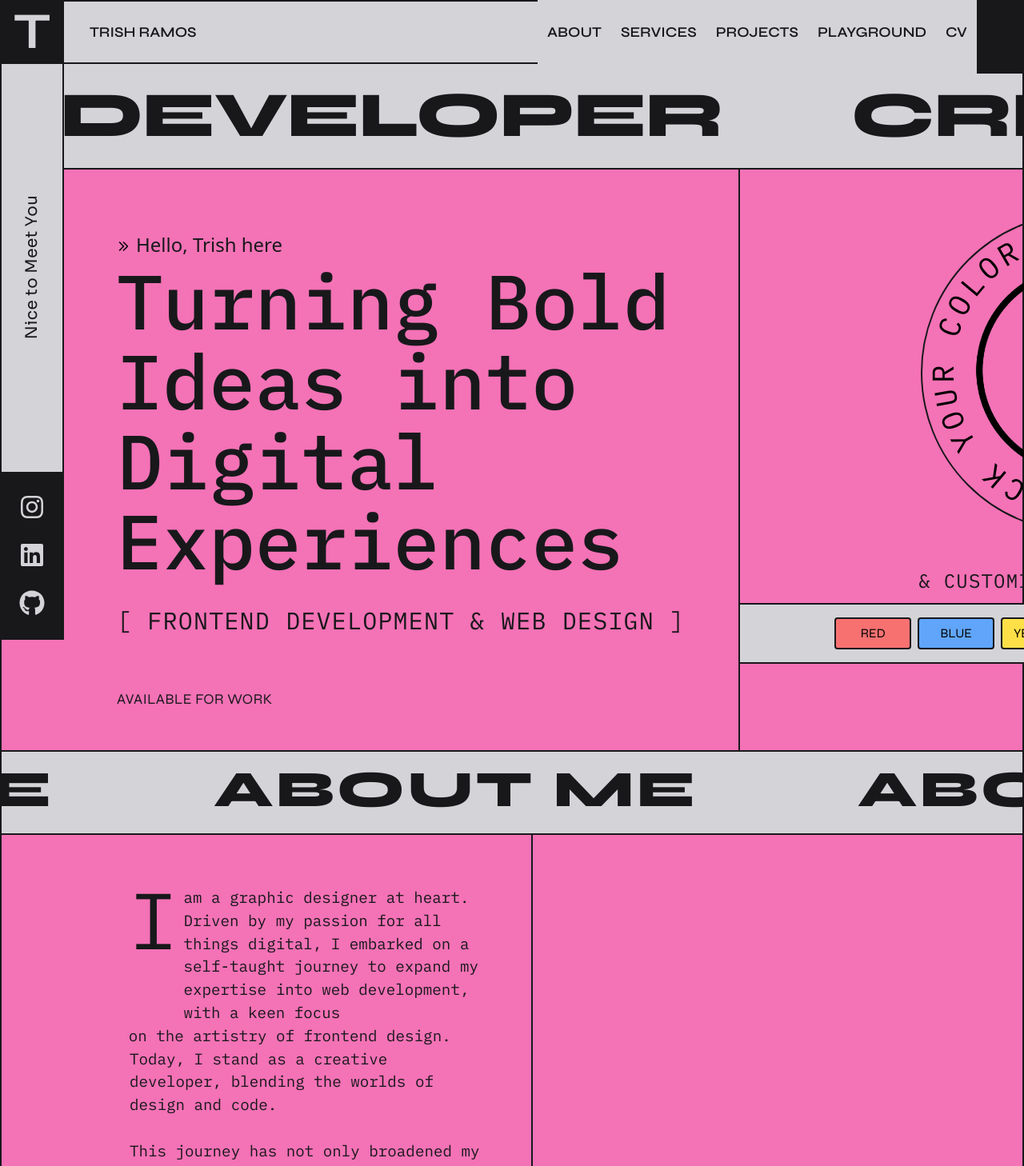
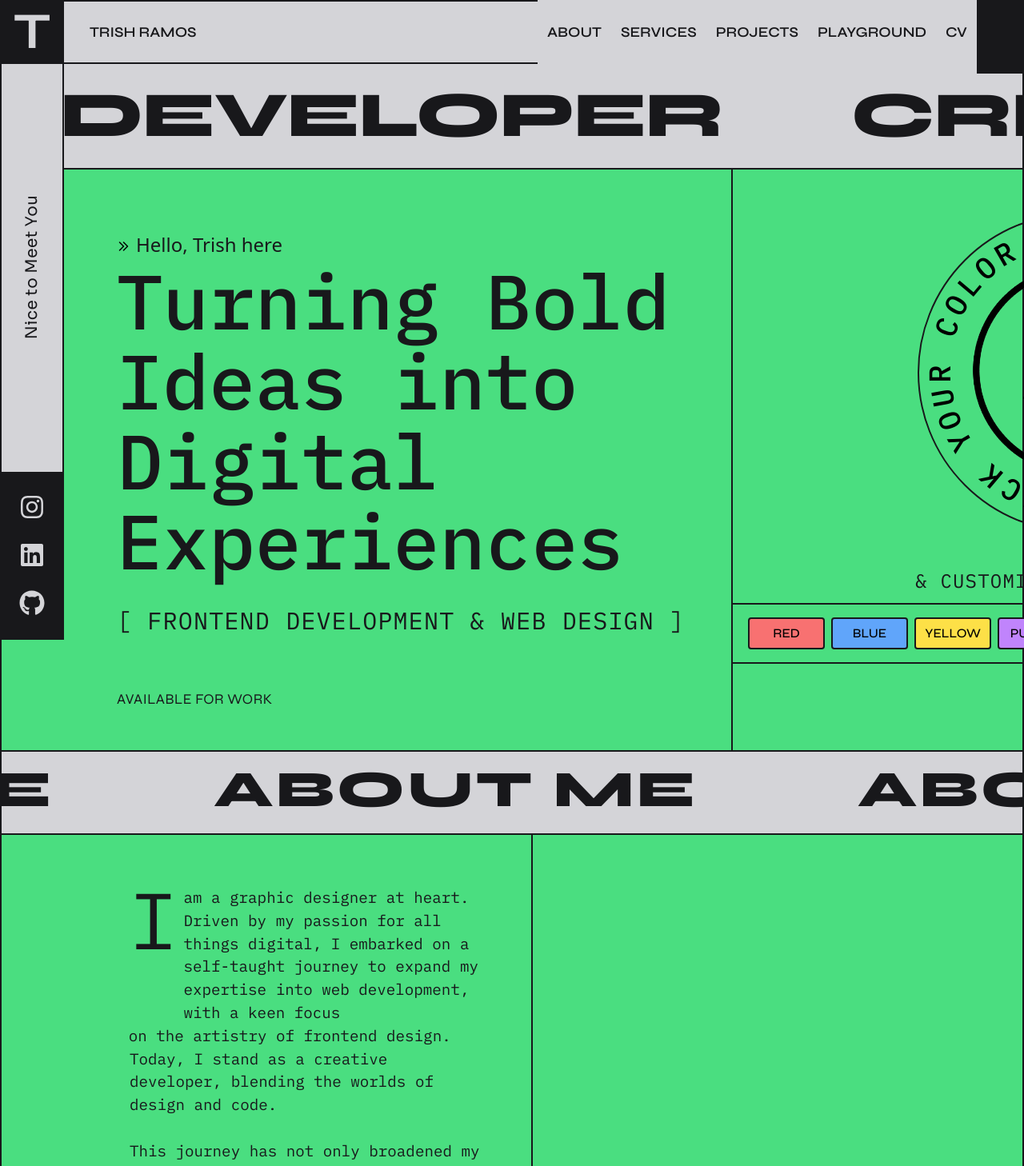
Before and after one commit to sandyFit/trish-portfolio, a React (Create React App) app: page / in a window 1280 px wide. Shown: the top 1458 px of the page at 80% size. Built offline with nearby package versions, Linux system fonts and the light colour scheme; a web font is replaced by a local one.

Commit message:
Styles adjustments

```diff
--- a/src/components/ui/Logo.jsx
+++ b/src/components/ui/Logo.jsx
@@ -13,7 +13,7 @@ const Logo = ({ text }) => {
                         d="M110,60 A50,50 0 1,1 109,60" />
 
                 {/* Apply the text to the path with increased letter spacing */}
-                <text fontSize="10" fontWeight='400' fontFamily="IBM Plex Mono" style={{ letterSpacing: '2.7px', zIndex: '2'}}>
+                <text fontSize="10" fontWeight='500' fontFamily="IBM Plex Mono" style={{ letterSpacing: '2.7px', zIndex: '2'}}>
                     <textPath xlinkHref="#circlePath" startOffset="50%" textAnchor="middle" dominantBaseline="hanging">
                     {text}
                     </textPath>
--- a/src/layouts/Footer.jsx
+++ b/src/layouts/Footer.jsx
@@ -10,7 +10,7 @@ const Footer = () => {
     const date = new Date();
 
     return (
-        <section id='contact' className='w-full h-[calc(100vh-77px)] bg-pink-400 border-2 border-t-0 border-zinc-900'>
+        <section id='contact' className='w-full h-[calc(100vh-77px)] bg-green-400 border-2 border-t-0 border-zinc-900'>
 
             <article className='w-[calc(100vw - 90px)] h-[60px] grid grid-cols-3 border-b-2 bg-zinc-300 cursor-pointer
                 border-zinc-900 ml-[78px] text-center text-zinc-900 font-sora text-[1.2rem] tracking-wide font-[400]'>
--- a/src/pages/home/About.jsx
+++ b/src/pages/home/About.jsx
@@ -31,7 +31,7 @@ const About = () => {
 
     return (
 
-        <section id='about' className='w-full h-[calc(100vh-78px)] bg-pink-400 flex flex-col sticky
+        <section id='about' className='w-full h-[calc(100vh-78px)] bg-green-400 flex flex-col sticky
             border-2 border-zinc-900'>
             <article className='w-full h-[150px] bg-zinc-300 border-b-2 border-zinc-900 flex items-center'>
                 <MotionTextSmall
--- a/src/pages/home/Test.jsx
+++ b/src/pages/home/Test.jsx
@@ -10,7 +10,7 @@ import MotionTextXSmall from '../../components/ui/MotionTextXSmall';
 const Test = () => {
   return (
          <>
-            <section id='hero' className='w-full min-h-screen grid grids-col-2 relative bg-pink-400
+            <section id='hero' className='w-full min-h-screen grid grids-col-2 relative bg-green-400
                 border-2 border-b-0 border-zinc-900'>
 
                 <article className='absolute top-[4.9rem] left-0 w-full z-10'>
@@ -58,7 +58,7 @@ const Test = () => {
                  </div>
 
 
-                  <div className="w-[48.5%] h-full flex flex-col items-center py-12 relative overflow-hidden">
+                  <div className="w-[48.5%] h-full flex flex-col items-center py-12 relative">
                       <div className="absolute w-[400px] h-[400px] rounded-full border-2 border-zinc-900
                       top-[16.5rem]"></div>
 
@@ -70,32 +70,40 @@ const Test = () => {
                               & customize the background
 
                           </p>
-                          <div className="w-full flex gap-2 bg-zinc-300 py-4 border-t-2 justify-center items-center
+                          <div className="w-full flex gap-2 bg-transparent py-4 border-t-2 justify-center items-center
                             border-b-2 border-zinc-900">
 
                             <button className="flex bg-red-400 w-24 h-10 rounded border-2 border-zinc-900 uppercase
-                                    font-syne justify-center items-center hover:bg-opacity-65">
+                                    font-syne justify-center items-center hover:bg-opacity-65 font-[500]">
                                         red
                                 </button>
                             <button className="flex bg-blue-400 w-24 h-10 rounded border-2 border-zinc-900 uppercase
-                                    font-syne justify-center items-center hover:bg-opacity-45">
+                                    font-syne justify-center items-center hover:bg-opacity-45 font-[500]">
                                         blue
                                 </button>
                             <button className="flex bg-yellow-300 w-24 h-10 rounded border-2 border-zinc-900 uppercase
-                                    font-syne justify-center items-center hover:bg-opacity-65">
+                                    font-syne justify-center items-center hover:bg-opacity-65 font-[500]">
                                         yellow
                                 </button>
                             <button className="flex bg-purple-400 w-24 h-10 rounded border-2 border-zinc-900 uppercase
-                                    font-syne justify-center items-center hover:bg-opacity-35">
+                                    font-syne justify-center items-center hover:bg-opacity-35 font-[500]">
                                         purple
                                 </button>
                             <button className="flex bg-green-400 w-24 h-10 rounded border-2 border-zinc-900 uppercase
-                                    font-syne justify-center items-center hover:bg-opacity-65">
+                                    font-syne justify-center items-center hover:bg-opacity-65 font-[500]">
                                         green
                                 </button>
                             <button className="flex bg-pink-400 w-24 h-10 rounded border-2 border-zinc-900 uppercase
-                                    font-syne justify-center items-center hover:bg-opacity-65">
+                                    font-syne justify-center items-center hover:bg-opacity-65 font-[500]">
                                         pink
+                                </button>
+                                <button className="flex bg-zinc-300 w-24 h-10 rounded border-2 border-zinc-900 uppercase
+                                        font-syne justify-center items-center hover:bg-opacity-65  font-[500]">
+                                            white
+                                    </button>
+                            <button className="flex bg-orange-400 w-24 h-10 rounded border-2 border-zinc-900 uppercase
+                                    font-syne justify-center items-center hover:bg-opacity-65 font-[500]">
+                                        orange
                                 </button>
                           </div>
                       </div>
```
